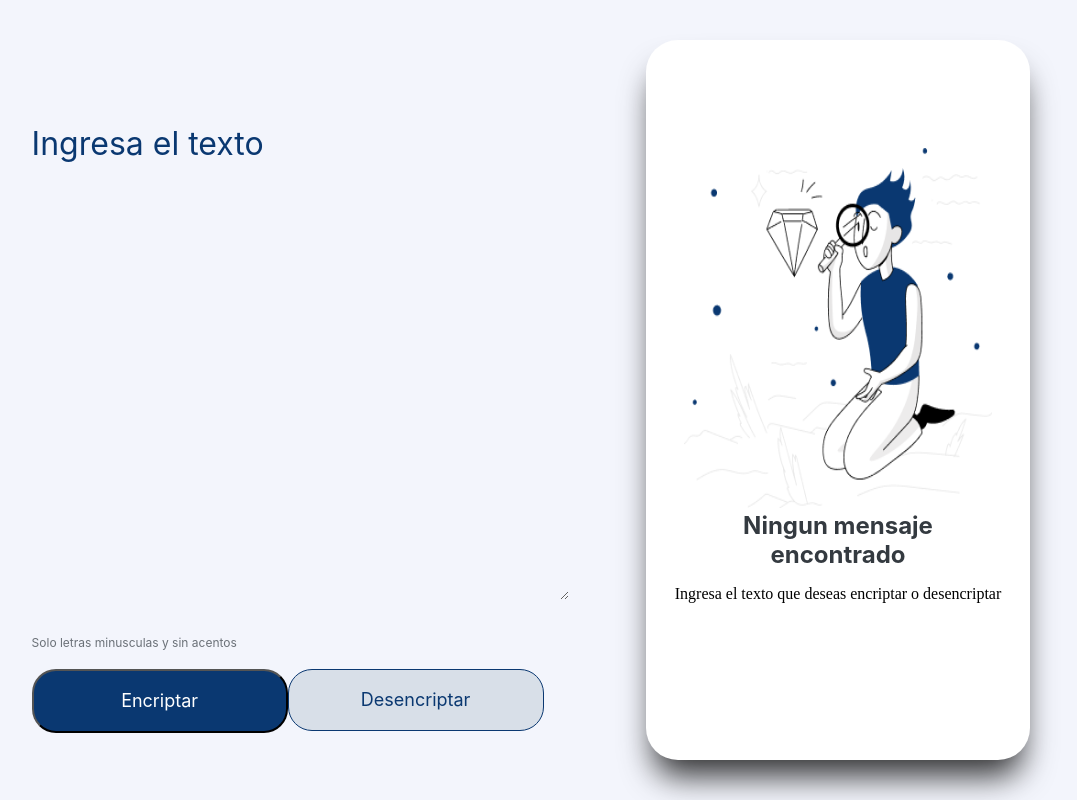
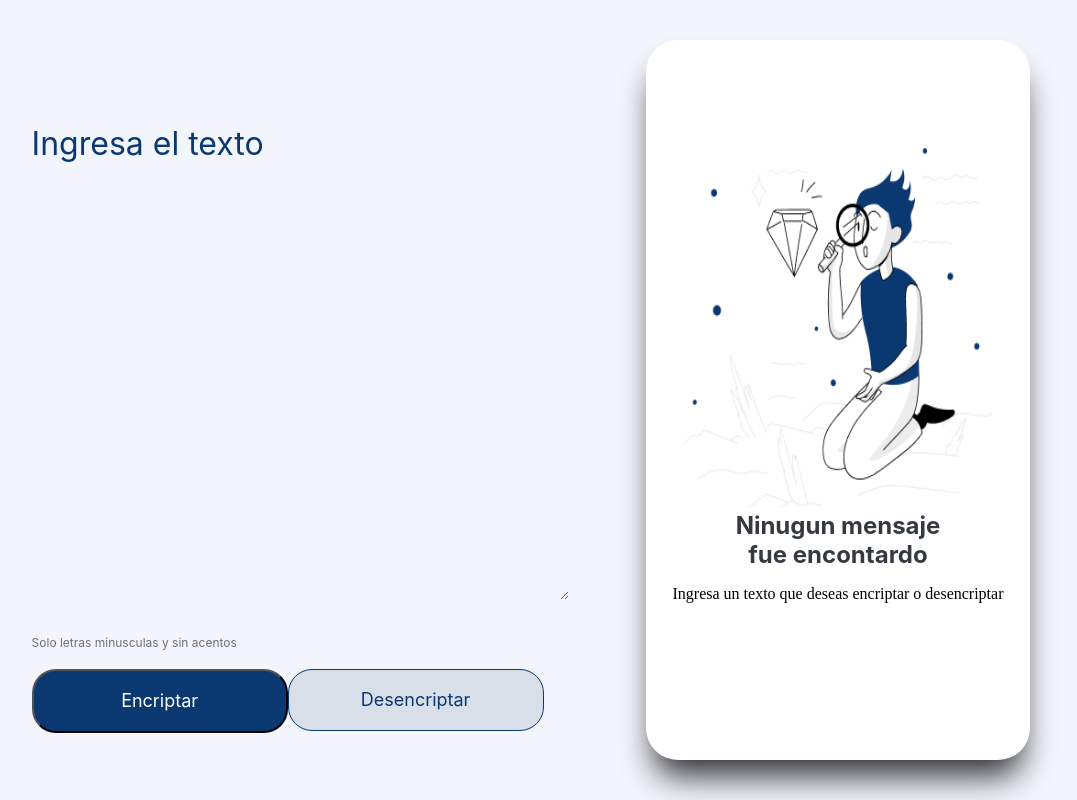
Before and after one commit to bryan4824/Encriptador_de_texto, a plain HTML site: page index.html in a window 1280 px wide. Both pictures are taken after a click on the button "Desencriptar". Shown: the whole page, without its empty margins (122-1199 px from the left). Drawn offline with Linux system fonts and the light colour scheme.

Commit message:
Agregando la funcionalidad de desencriptar

```diff
--- a/app.js
+++ b/app.js
@@ -14,7 +14,7 @@ function encriptar() {
 
     if (texto.length != 0) {
         document.getElementById("texto").value = textoCifrado;
-        tituloMensaje.textContent ="Texto encrptado con exito";
+        tituloMensaje.textContent ="Texto encriptado con exito";
         parrafo.textContent = "";
         muñeco.src = "./img/encriptado.jpg";
 
@@ -24,6 +24,31 @@ function encriptar() {
         parrafo.textContent = "Ingresa un texto que deseas encriptar o desencriptar";
         alert("Debes ingresar algun texto");
         }
+}
 
+function desencriptar() {
+    let texto = document.getElementById("texto").value;
+    let tituloMensaje = document.getElementById("titulo-mensaje");
+    let parrafo = document.getElementById("parrafo");
+    let muñeco = document.getElementById("muñeco");
 
+    let textoCifrado = texto
+    .replace(/enter/gi, "e")
+    .replace(/imes/gi, "i")
+    .replace(/ai/gi, "a")
+    .replace(/ober/gi, "o")
+    .replace(/ufat/gi, "u");
+
+    if (texto.length != 0) {
+        document.getElementById("texto").value = textoCifrado;
+        tituloMensaje.textContent ="Texto desencriptado con exito";
+        parrafo.textContent = "";
+        muñeco.src = "./img/desencriptado.jpg";
+
+    } else {
+        muñeco.src = "./img/muñeco.png";
+        tituloMensaje.textContent = "Ninugun mensaje fue encontardo";
+        parrafo.textContent = "Ingresa un texto que deseas encriptar o desencriptar";
+        alert("Debes ingresar algun texto");
+    }
 }
--- a/index.html
+++ b/index.html
@@ -4,6 +4,7 @@
     <meta charset="UTF-8">
     <meta name="viewport" content="width=device-width, initial-scale=1.0">
     <title>Encriptador de texto</title>
+    <link rel="shortcut icon" href="img/favicon.png" type="image/x-icon">
     <link rel="stylesheet" href="styles.css">
 
 </head>
@@ -17,7 +18,7 @@
         </div>
         <div class="botones">
             <button class="btn-encriptar" type="button" onclick="encriptar()">Encriptar</button>
-            <input type="button" class="btn-desencriptar" value="Desencriptar" onclick="">
+            <input type="button" class="btn-desencriptar" value="Desencriptar" onclick="desencriptar()">
         </div>
     <div class="encriptado">
         <img src="img/muñeco.png" alt="" id="muñeco">
```
